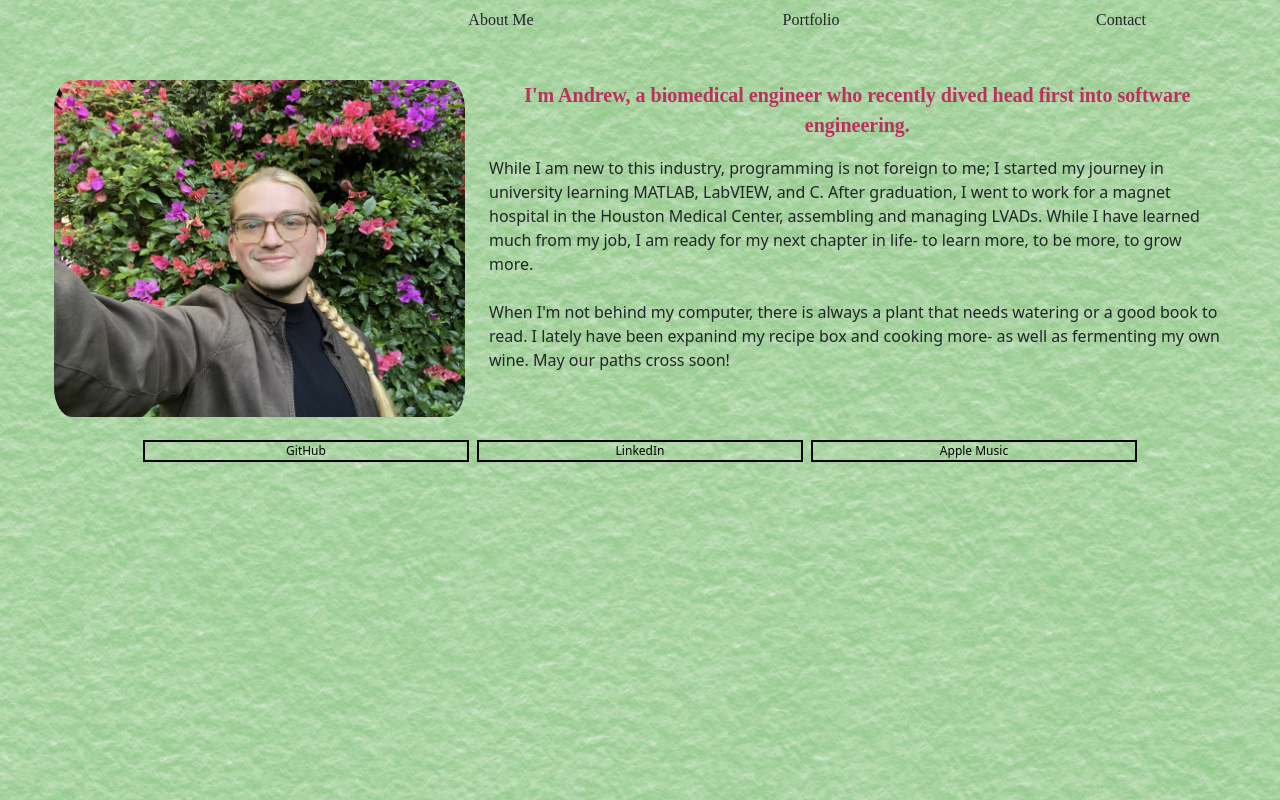
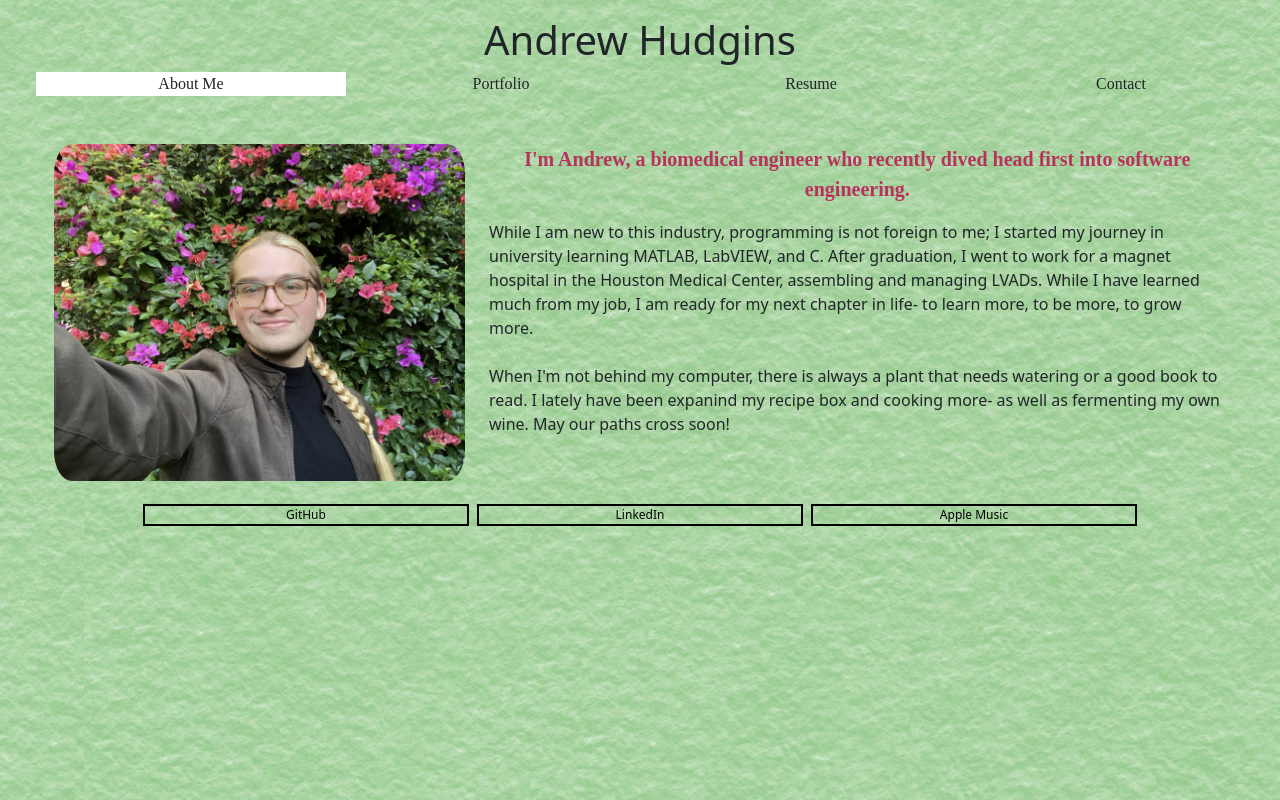
Before and after one commit to AHudg/spa-portfolio, a React (Create React App) app: page / in a window 1280 px wide. Built offline with nearby package versions, Linux system fonts and the light colour scheme; a web font is replaced by a local one.

Commit message:
Added resume and other stuff

```diff
--- a/src/components/Header/index.js
+++ b/src/components/Header/index.js
@@ -5,6 +5,7 @@ import Navigation from "../Navigation";
 export default function Header({ currentPage, handleMain }) {
   return (
     <div>
+      <h1 className="mt-3">Andrew Hudgins</h1>
       <Navigation
         currentPage={currentPage}
         handleMain={handleMain}
--- a/src/components/Navigation/index.js
+++ b/src/components/Navigation/index.js
@@ -1,4 +1,5 @@
 import React from "react";
+import pdf from "../../assets/oldresume.pdf";
 
 export default function Navigation({ currentPage, handleMain }) {
   return (
@@ -7,7 +8,7 @@ export default function Navigation({ currentPage, handleMain }) {
       <ul className="row mx-1 justify-content-end text-center">
         <li className="col-3 p-0">
           <a
-            className={currentPage === "About" ? "nav-link" : "nav-link"}
+            className={currentPage === "About" ? "nav-link active" : "nav-link"}
             href="#about"
             onClick={() => handleMain("About")}
           >
@@ -16,7 +17,9 @@ export default function Navigation({ currentPage, handleMain }) {
         </li>
         <li className="col-3 p-0">
           <a
-            className={currentPage === "About" ? "nav-link" : "nav-link"}
+            className={
+              currentPage === "Project" ? "nav-link active" : "nav-link"
+            }
             href="#portfolio"
             onClick={() => handleMain("Project")}
           >
@@ -26,6 +29,18 @@ export default function Navigation({ currentPage, handleMain }) {
         <li className="col-3 p-0">
           <a
             className="nav-link"
+            href={pdf}
+            target="_blank"
+            rel="noopener noreferrer"
+          >
+            Resume
+          </a>
+        </li>
+        <li className="col-3 p-0">
+          <a
+            className={
+              currentPage === "Contact" ? "nav-link active" : "nav-link"
+            }
             href="#contact"
             onClick={() => handleMain("Contact")}
           >
--- a/src/index.css
+++ b/src/index.css
@@ -42,6 +42,10 @@ p {
   background-color: white;
 }
 
+.active {
+  background-color: white;
+}
+
 .selfie {
   border-radius: 30px;
   margin-bottom: 15px;
@@ -64,7 +68,7 @@ p {
 }
 
 .modalContainer {
-  background: white;
+  background: rgb(215, 255, 215);
 }
 
 .modalTitle {
@@ -74,14 +78,6 @@ p {
 
 .modalImg {
   max-width: 700px;
-}
-
-.modalText {
-  /* display: inline-block; */
-}
-
-.modalDesc {
-  /* display: inline-block; */
 }
 
 .modalLang {
@@ -99,6 +95,10 @@ p {
   border: solid 2px black;
 }
 
+.modalLinks:hover {
+  background-color: white;
+}
+
 .modalBtn {
   margin-bottom: 10px;
 }
```
Also changed, not shown: 1 other file (tests, documents, lock files or other folders).
